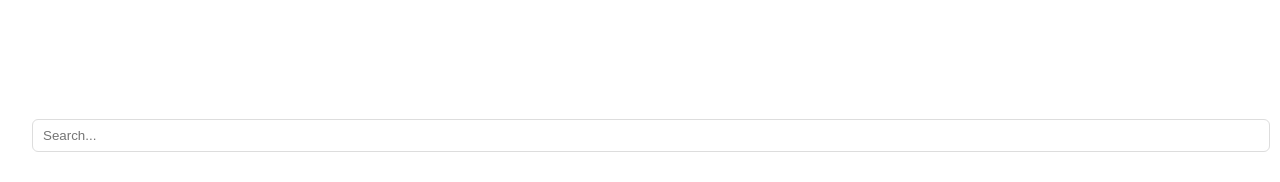
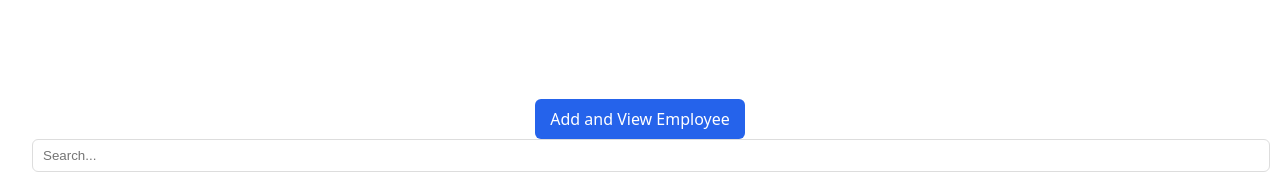
Before and after one commit to unkabogaton/centhris, a Vue app: page / in a window 1280 px wide. Shown: the part 212-394 px from the top of the page. Built offline with nearby package versions, Linux system fonts and the light colour scheme; no server answers.

Commit message:
fix: add canAny permission

```diff
--- a/src/features/employee/screens/EmployeeDashboardPage.vue
+++ b/src/features/employee/screens/EmployeeDashboardPage.vue
@@ -26,6 +26,9 @@ const { can, canAny, canAll } = usePermission();
 
 <template>
   <Button v-if="can('employee.add')">Add Employee</Button>
+  <Button v-if="canAny(['employee.add', 'employee.view'])"
+    >Add and View Employee</Button
+  >
   <EmployeeTable
     v-if="canAll(['employee.view', 'employee.update', 'employee.delete'])"
     :employees="store.employees"
```
